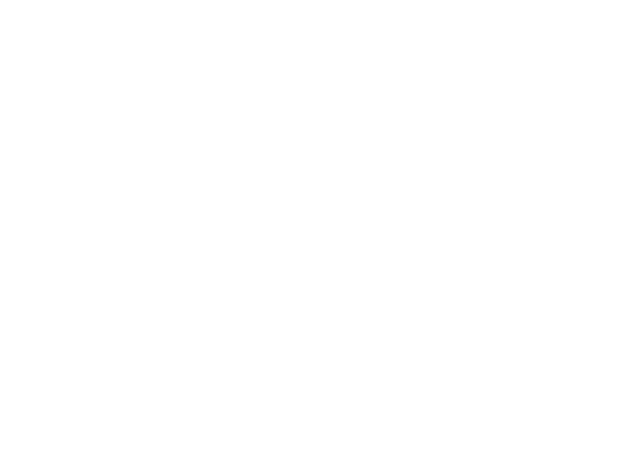
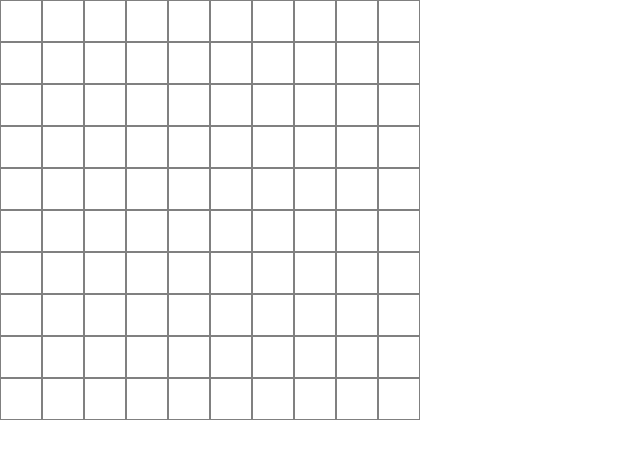
Before and after one commit to psychmic/nonogram, a React (Vite) app: page / in a window 1280 px wide. Shown: the top 458 px of the page, without its empty margins (0-640 px from the left). Built offline with nearby package versions, Linux system fonts and the light colour scheme.

Commit message:
working grid

```diff
--- a/src/App.css
+++ b/src/App.css
@@ -0,0 +1,10 @@
+.cell {
+    --cell-size: 40px;
+    height: var(--cell-size);
+    width: var(--cell-size);
+    border: 1px solid grey;
+}
+
+.row {
+    display: flex;
+}
--- a/src/App.tsx
+++ b/src/App.tsx
@@ -1,13 +1,14 @@
 import './App.css'
+import Grid from './components/Grid'
 
 function App() {
 
 
-  return (
-    <>
-
-    </>
-  )
+    return (
+      <>
+        <Grid height={10} width={10}/>
+      </>
+    )
 }
 
 export default App
--- /dev/null
+++ b/src/components/Cell.tsx
@@ -0,0 +1,42 @@
+import { useState } from "react";
+import type { MouseEvent } from "react";
+
+type CellParamsType = {
+    mouseButton: number,
+    isMouseDown: boolean,
+}
+
+function Cell({ mouseButton, isMouseDown }: CellParamsType) {
+    const [value, setValue] = useState(0);
+
+    let styles;
+    if (value === 1) styles = {background: "black"};
+    if (value === -1) styles = {background: "white"};
+
+    function fillCell() {
+        return value === 1 ? setValue(0) : setValue(1);
+    }
+    function blockCell() {
+        return value === -1 ? setValue(0) : setValue(-1);
+    }
+
+    function handleMouseDown(event: MouseEvent) {
+        if (event.button === 0) fillCell();
+        if (event.button === 2) blockCell();
+    }
+    function handleMouseOver() {
+        if (isMouseDown && mouseButton === 0) fillCell();
+        if (isMouseDown && mouseButton === 2) blockCell();
+    }
+
+    return (
+        <div
+            className="cell"
+            style={styles}
+            onMouseDown={handleMouseDown}
+            onMouseOver={handleMouseOver}
+        ></div>
+    );
+}
+
+export default Cell;
--- /dev/null
+++ b/src/components/Grid.tsx
@@ -0,0 +1,48 @@
+import { useState } from "react";
+import type { MouseEvent } from "react";
+import Cell from "./Cell";
+
+type GridParamsType = {
+    height: number,
+    width: number,
+}
+
+function Grid({ height, width }: GridParamsType) {
+    const [isMouseDown, setIsMouseDown] = useState(false);
+    const [mouseButton, setMouseButton] = useState(0);
+
+    const grid = new Array(height).fill(new Array(width).fill(0)) as number[][];
+
+    function handleOnMouseDown(event: MouseEvent) {
+        event.preventDefault();
+        setIsMouseDown(true);
+        setMouseButton(event.button);
+    }
+
+    function handleOnMouseUp(event: MouseEvent) {
+        event.preventDefault();
+        setIsMouseDown(false);
+    }
+
+    return (
+        <div className="grid"
+            onMouseDown={handleOnMouseDown}
+            onMouseUp={handleOnMouseUp}
+            onContextMenu={e => e.preventDefault()}
+        >
+            {grid.map((row, rowIndex) =>
+                <div className="row" key={`row${rowIndex}`}>
+                    {row.map((cell, cellIndex) =>
+                        <Cell
+                            mouseButton={mouseButton}
+                            isMouseDown={isMouseDown}
+                            key={`cell${rowIndex}${cellIndex}`}
+                        />
+                    )}
+                </div>
+            )}
+        </div>
+    );
+}
+
+export default Grid;
```
